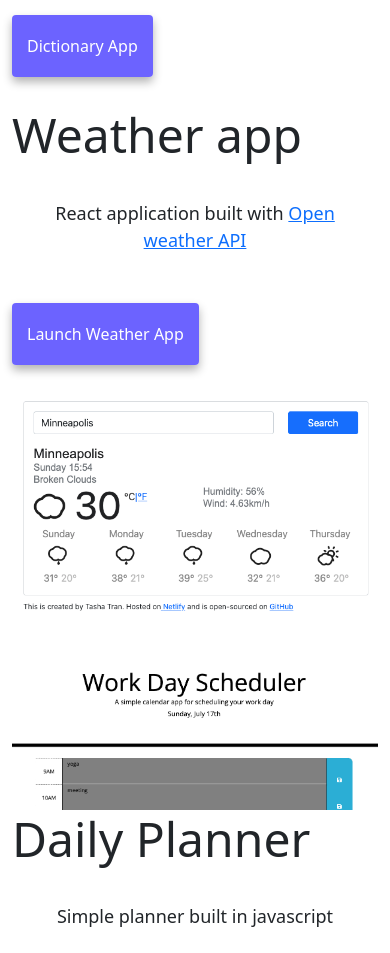
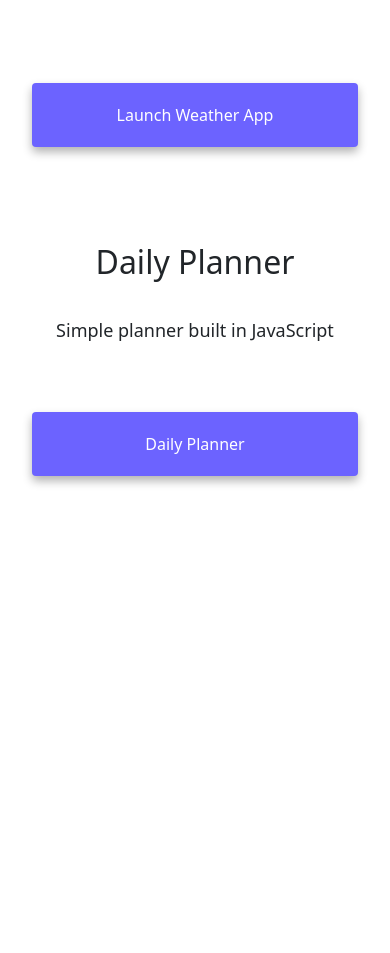
Before and after one commit to tashatran/portfolio, a plain HTML site: page index.html in a window 390 px wide. Shown: the part 860-1813 px from the top of the page. After the commit the page ends 1396 px from the top, so only its background shows below. Drawn offline with nearby package versions, Linux system fonts and the light colour scheme.

Commit message:
added media queries

```diff
--- a/index.html
+++ b/index.html
@@ -6,7 +6,7 @@
     <meta name="viewport" content="width=device-width, initial-scale=1.0" />
     <meta
       name="description"
-      content="About Tasha, a front-end developer based in Minnesota. Check out her projects"
+      content="About Tasha, a front-end developer based in Minnesota USA. Check out her projects coded in HTML, CSS, JavaScript"
     />
     <title>Front-end developer - Tasha</title>
     <link
@@ -78,10 +78,10 @@
           <img
             src="/images/dictionary.png"
             alt="Dictionary Project"
-            class="img-fluid rounded"
+            class="img-fluid rounded d-none d-sm-block"
           />
         </div>
-        <div class="col-md-6">
+        <div class="col-sm-6">
           <h2 class="mb-3">Dictionary</h2>
           <p>
             React application built with
@@ -91,7 +91,7 @@
           <div class="mt-5">
             <a
               href="https://sad-lovelace-c9452c.netlify.app/"
-              class="primary-link"
+              class="primary-link project-link"
               title="Dictionary project"
               >Dictionary App</a
             >
@@ -99,27 +99,27 @@
         </div>
       </div>
       <div class="row mt-5">
-        <div class="col-md-6">
+        <div class="col-sm-6">
           <h2 class="mb-3">Weather app</h2>
           <p>
             React application built with
             <a href="https://openweathermap.org/api">Open weather API </a>
           </p>
-          <div class="mb-5 mt-5">
-            <a
-              href="https://silly-davinci-48e92a.netlify.app/"
-              class="primary-link"
-              title="weather project"
-              >Launch Weather App</a
-            >
-          </div>
         </div>
         <div class="col-md-6">
           <img
             src="/images/weather.png"
             alt="weather project"
-            class="img-fluid rounded"
+            class="img-fluid rounded d-none d-sm-block"
           />
+        </div>
+        <div class="mb-5 mt-5">
+          <a
+            href="https://silly-davinci-48e92a.netlify.app/"
+            class="primary-link project-link"
+            title="weather project"
+            >Launch Weather App</a
+          >
         </div>
       </div>
       <div class="row mt-5">
@@ -127,16 +127,16 @@
           <img
             src="/images/dailyPlanner.png"
             alt="daily planner project"
-            class="img-fluid rounded"
+            class="img-fluid rounded d-none d-sm-block"
           />
         </div>
-        <div class="col-md-6">
+        <div class="col-sm-6">
           <h2 class="mb-3">Daily Planner</h2>
-          <p>Simple planner built in javascript</p>
+          <p>Simple planner built in JavaScript</p>
           <div class="mt-5">
             <a
               href="https://lovely-cocada-6ad37d.netlify.app/"
-              class="primary-link"
+              class="primary-link project-link"
               title="daily planner project"
               >Daily Planner</a
             >
--- a/style.css
+++ b/style.css
@@ -81,6 +81,9 @@ p {
   color: white;
 }
 
+.primary-link:hover {
+  color: white;
+}
 .secondary-link {
   border-radius: 4px;
   padding: 20px 15px;
@@ -107,3 +110,24 @@ p {
 .email-link:hover {
   text-decoration: underline;
 }
+
+@media (max-width: 900px) {
+  h1 {
+    font-size: 48px;
+    line-height: 1.5;
+  }
+
+  h2 {
+    font-size: 32px;
+    text-align: center;
+  }
+  p {
+    text-align: center;
+  }
+
+  .project-link {
+    display: block;
+    text-align: center;
+    margin: 0 20px;
+  }
+}
```
Also changed, not shown: about.html (+3 -3 lines).
